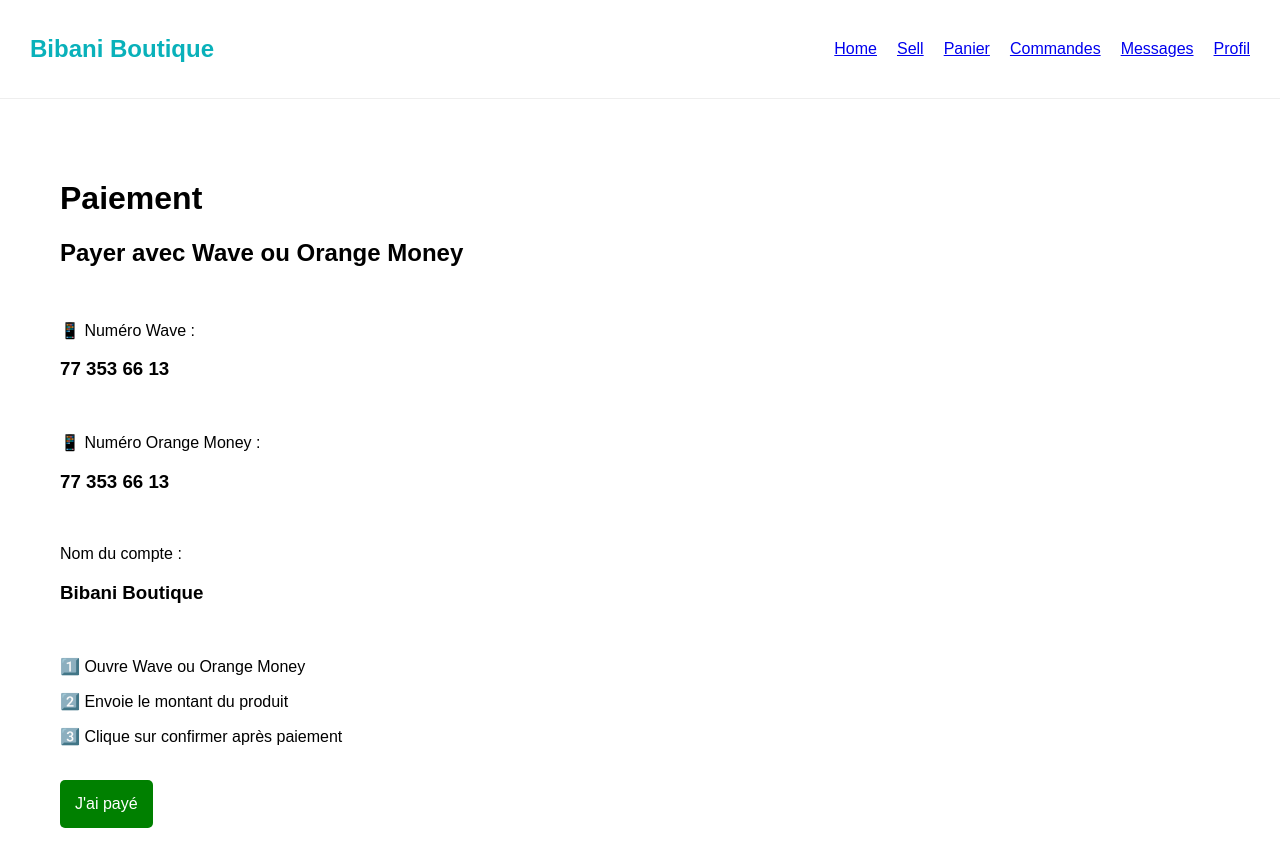
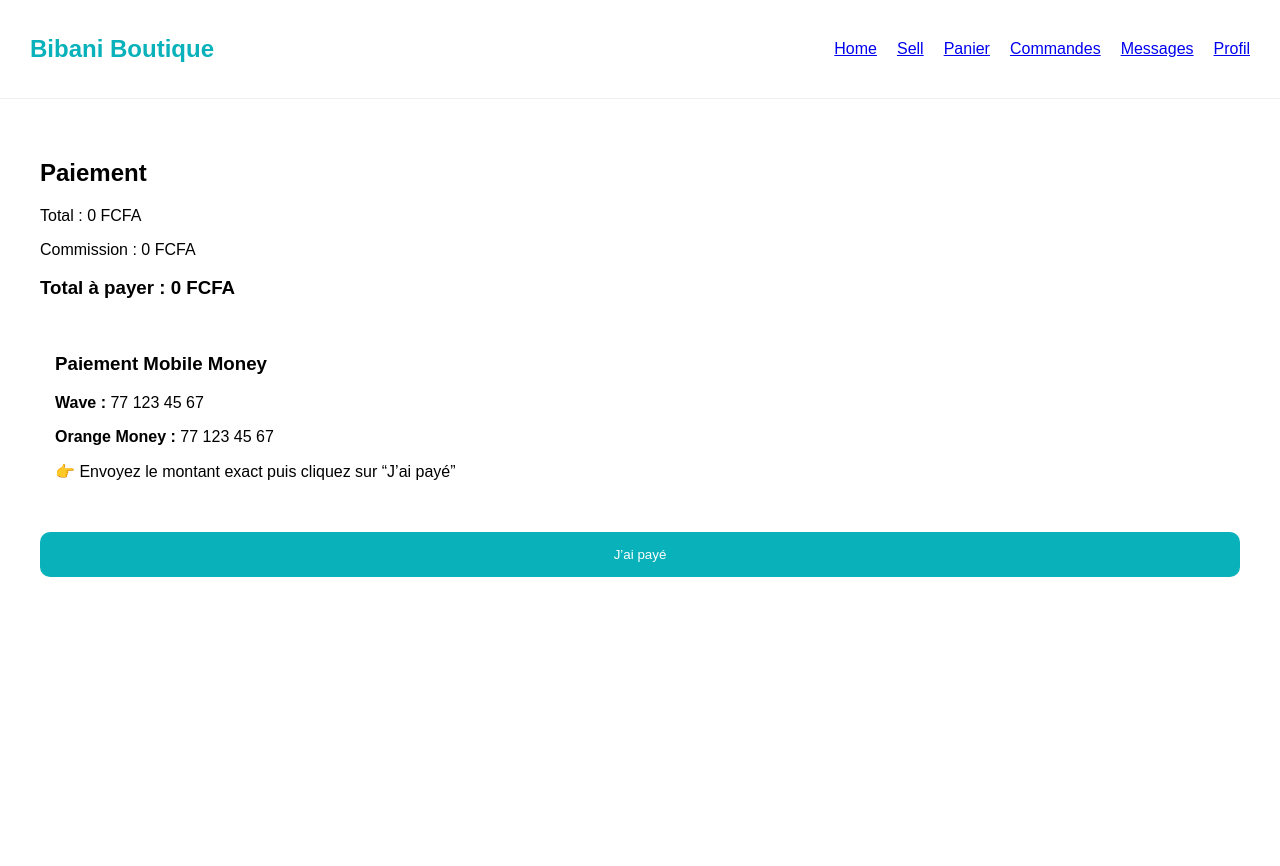
Before and after one commit to psakho922/vinted-web, a Next.js app: page /paiement in a window 1280 px wide. Shown: the top 866 px of the page. After the commit the page ends 800 px from the top, so only its background shows below. Built offline with nearby package versions, Linux system fonts and the light colour scheme.

Commit message:
Update page.tsx

```diff
--- a/src/app/paiement/page.tsx
+++ b/src/app/paiement/page.tsx
@@ -1,73 +1,85 @@
 "use client";
 
-import { useRouter } from "next/navigation";
+import { useEffect, useState } from "react";
 
-export default function PaiementPage() {
+export default function PaiementPage(){
 
-  const router = useRouter();
+  const [cart,setCart] = useState<any[]>([]);
 
-  function confirmer() {
+  useEffect(()=>{
+    const data = JSON.parse(localStorage.getItem("cart") || "[]");
+    setCart(data);
+  },[]);
 
-    alert("Commande confirmée");
+  const total = cart.reduce((sum,item)=> sum + Number(item.price),0);
+  const commission = Math.round(total * 0.1);
+  const finalTotal = total + commission;
 
-    router.push("/commande/test");
+  const confirmerPaiement = () => {
 
-  }
+    let orders = JSON.parse(localStorage.getItem("orders") || "[]");
 
-  return (
+    const newOrder = {
+      total: finalTotal,
+      date: new Date().toLocaleString(),
+      status: "en attente"
+    };
 
-    <div style={{ padding: 40 }}>
+    orders.push(newOrder);
 
-      <h1>Paiement</h1>
+    localStorage.setItem("orders", JSON.stringify(orders));
 
-      <h2>Payer avec Wave ou Orange Money</h2>
+    localStorage.removeItem("cart");
 
-      <br/>
+    alert("Paiement enregistré ✅ (en attente de confirmation)");
 
-      <p>📱 Numéro Wave :</p>
+    window.location.href = "/commande";
+  };
 
-      <h3>77 353 66 13</h3>
+  return(
 
-      <br/>
+    <div style={{padding:"20px"}}>
 
-      <p>📱 Numéro Orange Money :</p>
+      <h2>Paiement</h2>
 
-      <h3>77 353 66 13</h3>
+      <p>Total : {total} FCFA</p>
+      <p>Commission : {commission} FCFA</p>
 
-      <br/>
+      <h3>Total à payer : {finalTotal} FCFA</h3>
 
-      <p>Nom du compte :</p>
+      {/* 💳 INFOS PAIEMENT */}
+      <div style={{
+        marginTop:"20px",
+        padding:"15px",
+        background:"#fff",
+        borderRadius:"10px"
+      }}>
 
-      <h3>Bibani Boutique</h3>
+        <h3>Paiement Mobile Money</h3>
 
-      <br/>
+        <p><strong>Wave :</strong> 77 123 45 67</p>
+        <p><strong>Orange Money :</strong> 77 123 45 67</p>
 
-      <p>
-        1️⃣ Ouvre Wave ou Orange Money
-      </p>
+        <p style={{marginTop:"10px"}}>
+          👉 Envoyez le montant exact puis cliquez sur “J’ai payé”
+        </p>
 
-      <p>
-        2️⃣ Envoie le montant du produit
-      </p>
+      </div>
 
-      <p>
-        3️⃣ Clique sur confirmer après paiement
-      </p>
-
-      <br/>
-
+      {/* ✅ CONFIRMATION */}
       <button
-        onClick={confirmer}
+        onClick={confirmerPaiement}
         style={{
-          padding: 15,
-          background: "green",
-          color: "white",
-          border: "none",
-          borderRadius: 5,
-          fontSize: 16
+          marginTop:"20px",
+          padding:"15px",
+          background:"#09b1ba",
+          color:"#fff",
+          border:"none",
+          borderRadius:"10px",
+          width:"100%"
         }}
       >
-        J'ai payé
+        J’ai payé
       </button>
 
     </div>
```
